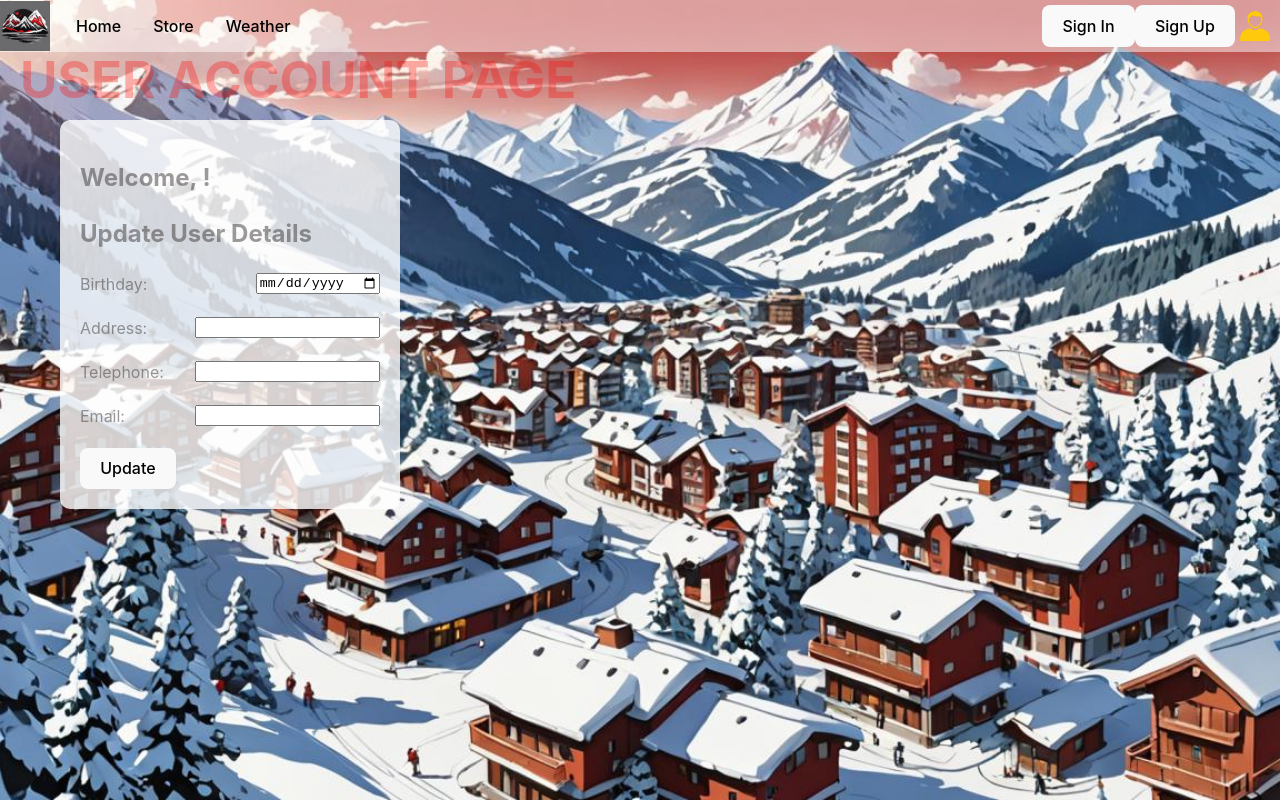
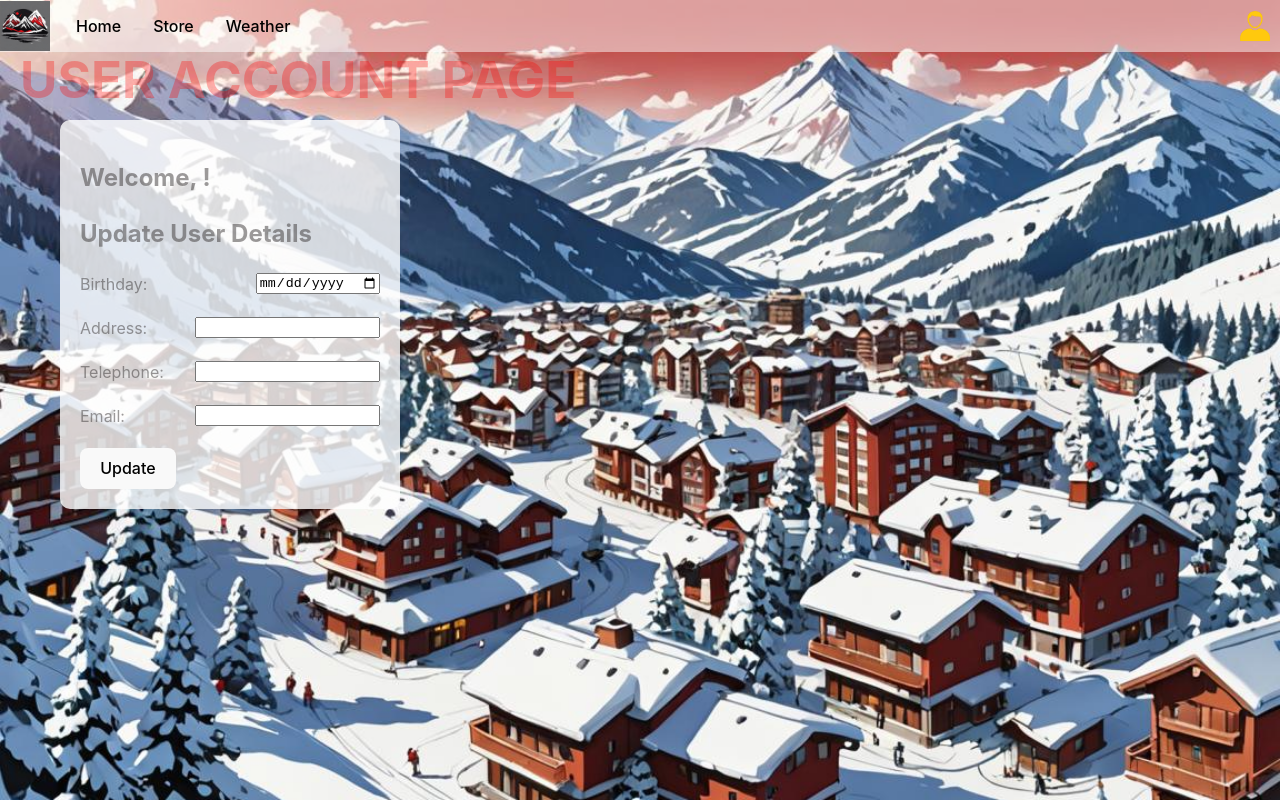
Before and after one commit to Cristoffer85/Flakeville-client, a React (Vite) app in the folder sf-frontend/: page /user in a window 1280 px wide. Built offline with nearby package versions, Linux system fonts and the light colour scheme; no server answers.

Commit message:
Sign in and Sign up button logic implementation almost complete!

```diff
--- a/sf-frontend/src/components/Navbar.jsx
+++ b/sf-frontend/src/components/Navbar.jsx
@@ -12,6 +12,7 @@ function Navbar({ isLoggedIn, handleLogin, handleLogout }) {
     const username = Cookies.get('username');
     const role = Cookies.get('role');
     const [showPopup, setShowPopup] = useState(false);
+    const [showButtons, setShowButtons] = useState(false);
     const [showRegisterForm, setShowRegisterForm] = useState(false);
 
     useEffect(() => {
@@ -19,8 +20,7 @@ function Navbar({ isLoggedIn, handleLogin, handleLogout }) {
 
     const handleAccountClick = () => {
         if (!isLoggedIn) {
-            setShowPopup(true);
-            setShowRegisterForm(false);
+            setShowButtons(!showButtons); // Toggle showButtons state
         } else {
             setShowPopup(true);
             if (navigate) {
@@ -50,7 +50,7 @@ function Navbar({ isLoggedIn, handleLogin, handleLogout }) {
                         <li><Link to="/weather">Weather</Link></li>
                     </div>
                     <div>
-                        {!isLoggedIn && (
+                        {!isLoggedIn && showButtons && (
                             <>
                                 <button onClick={handleSignInClick}>Sign In</button>
                                 <button onClick={handleSignUpClick}>Sign Up</button>
@@ -60,8 +60,7 @@ function Navbar({ isLoggedIn, handleLogin, handleLogout }) {
                     </div>
                 </ul>
             </div>
-            {showPopup && <AuthHandler isLoggedIn={isLoggedIn} setShowPopup={setShowPopup} handleLogin={handleLogin}
-                                       handleLogout={handleLogout} showRegisterForm={showRegisterForm}/>}
+            {showPopup && <AuthHandler isLoggedIn={isLoggedIn} setShowPopup={setShowPopup} handleLogin={handleLogin} handleLogout={handleLogout} showRegisterForm={showRegisterForm} />}
         </nav>
     );
 }
```
